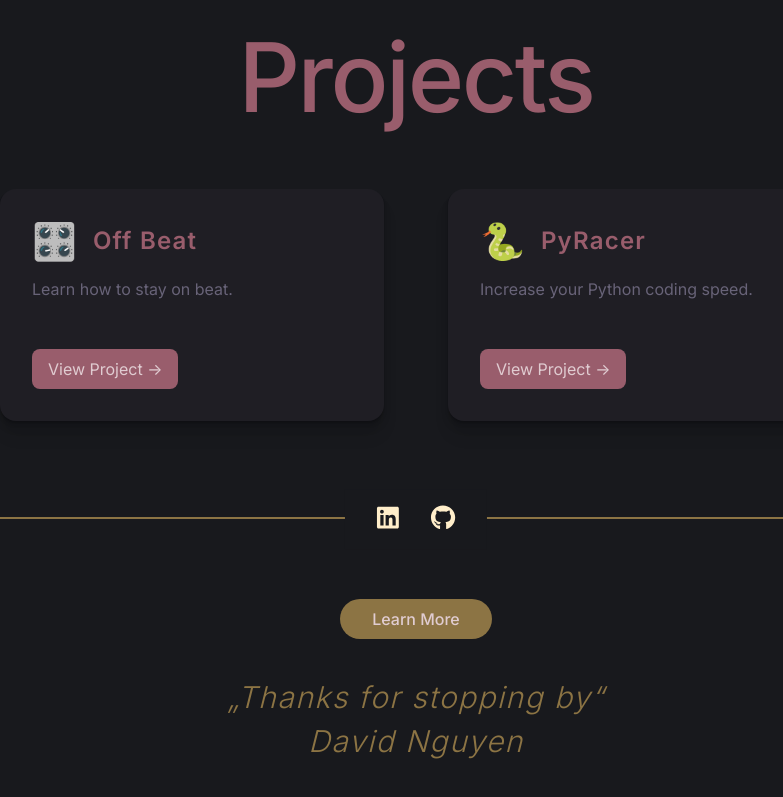
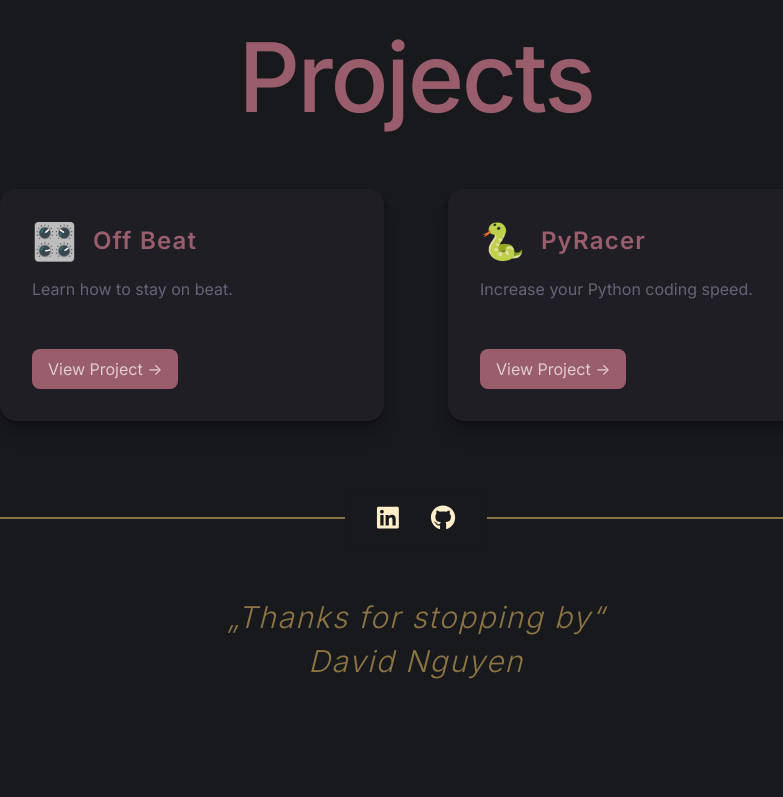
Before and after one commit to YellowChu/whochu, a Next.js app: page / in a window 1280 px wide. Shown: the part 1431-2228 px from the top of the page, without its empty margins (224-1007 px from the left). After the commit the page ends 2150 px from the top, so only its background shows below. Built offline with nearby package versions, Linux system fonts and the light colour scheme.

Commit message:
Comment out "Learn more"

```diff
--- a/app/(pages)/page.tsx
+++ b/app/(pages)/page.tsx
@@ -160,11 +160,11 @@ export default function Home() {
         </div>
 
         <div className="flex flex-col items-center justify-center gap-10 pt-20 pb-10 h-full">
-          <a href="/test.pdf" download>
+          {/* <a href="/test.pdf" download>
             <button className="border-none rounded-3xl px-8 py-2 text-base font-medium cursor-pointer hover:opacity-85 transition-all" style={{background: "#8c7444", color: "#E0CCD1"}}>
               Learn More
             </button>
-          </a>
+          </a> */}
 
           <div className="text-3xl text-center font-light tracking-wider italic xl:text-2xl xs:text-base" style={{color: "#8c7444"}}>
             &#x201E;Thanks for stopping by&#x201C;
```
Also changed, not shown: 1 other file (tests, documents, lock files or other folders).
